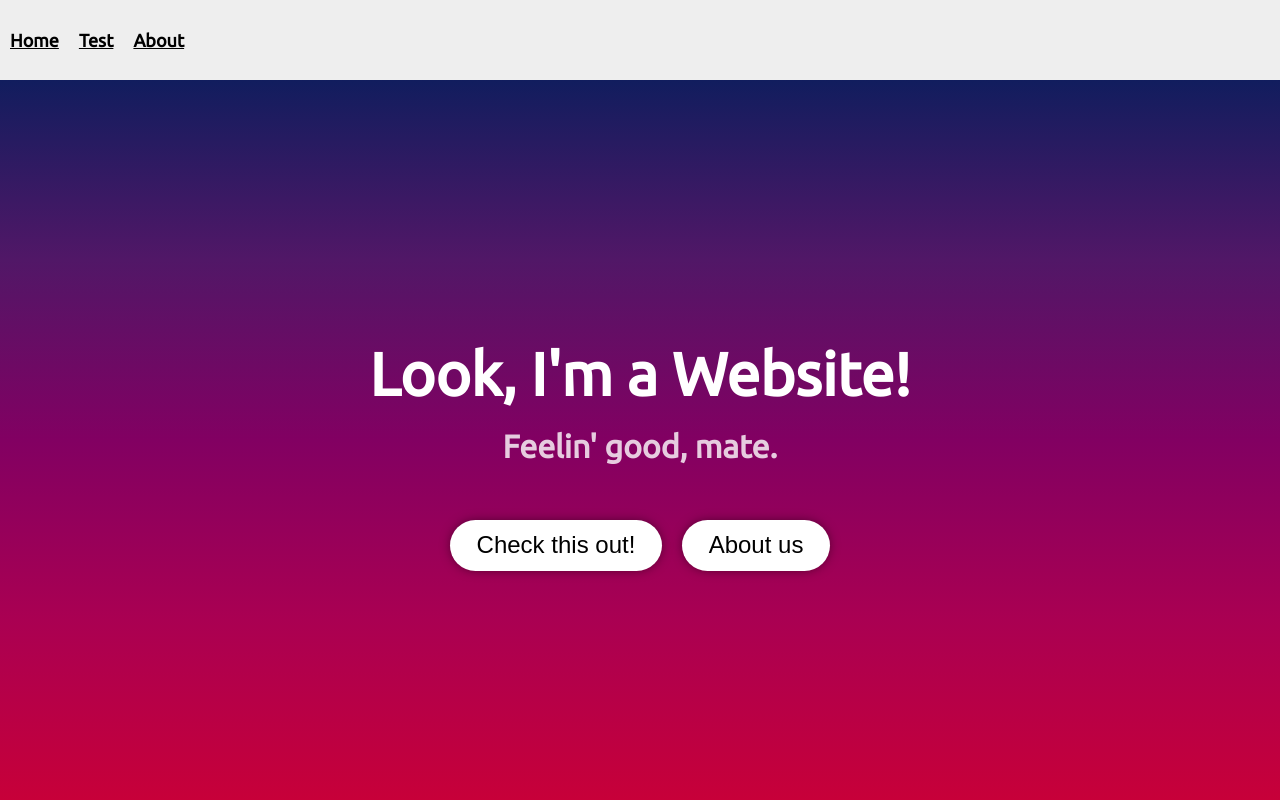
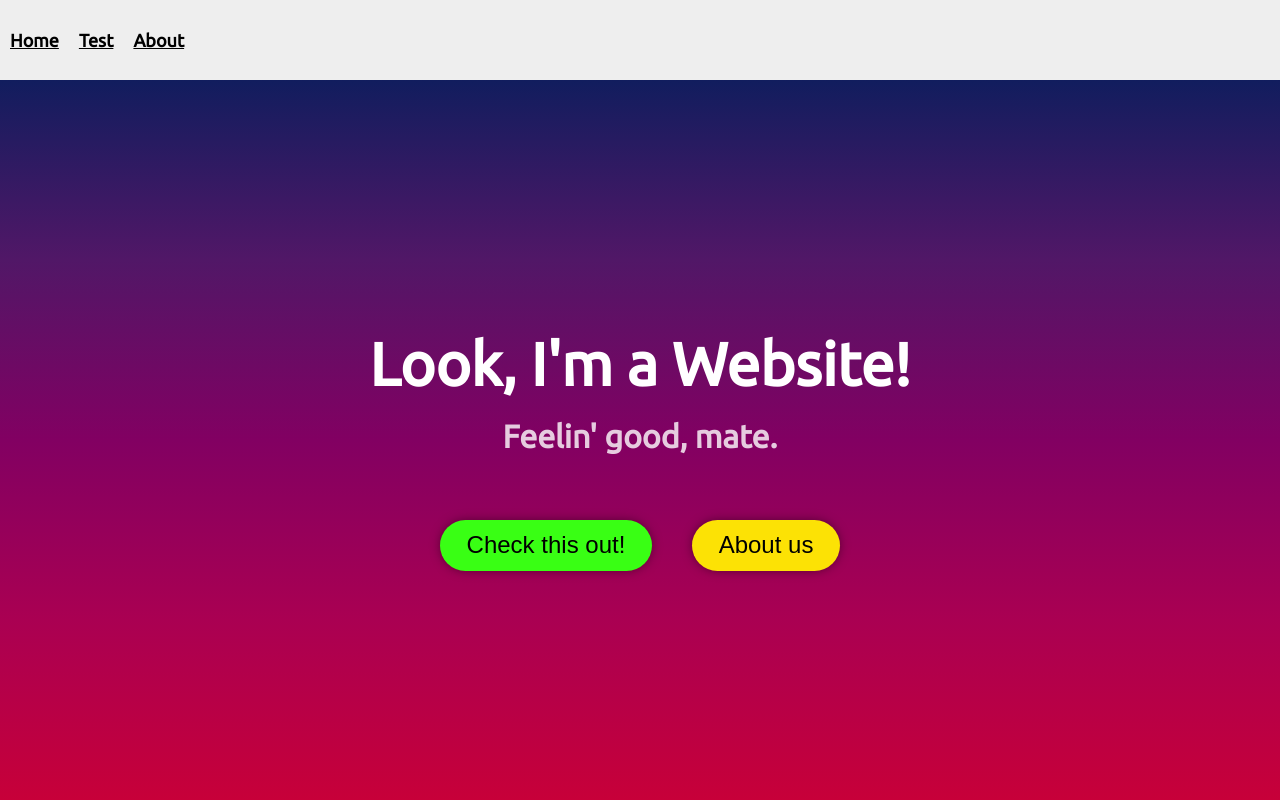
Before and after one commit to HeaGleZone/gatsby-starter-mike, a Gatsby site: page / in a window 1280 px wide. Shown: the top 800 px of the page. Built offline with nearby package versions, Linux system fonts and the light colour scheme; Gatsby itself is replaced by a stand-in of ours.

Commit message:
Hero - call to action

```diff
--- a/src/components/Button/Button.tsx
+++ b/src/components/Button/Button.tsx
@@ -6,15 +6,22 @@ import { ButtonStyled } from './styles';
 interface Props {
   onClick?: React.MouseEventHandler<HTMLButtonElement>;
   anchorTo?: string;
+  styles?: {
+    color: string;
+    background: string;
+  };
 }
 
-const Button: React.FC<Props> = ({ children, onClick, anchorTo }) => {
+const Button: React.FC<Props> = ({ children, onClick, anchorTo, styles }) => {
   const moveToPage = () => {
     navigate(anchorTo as string);
   };
 
   return (
-    <ButtonStyled onClick={onClick}>
+    <ButtonStyled
+      onClick={onClick || moveToPage}
+      styles={styles || { color: 'black', background: 'white' }}
+    >
       <p>{children}</p>
     </ButtonStyled>
   );
--- a/src/components/Button/styles.ts
+++ b/src/components/Button/styles.ts
@@ -1,24 +1,30 @@
 import styled from 'styled-components';
 
-const ButtonStyled = styled.button`
+interface ButtonProps {
+  styles: {
+    color: string;
+    background: string;
+  };
+}
+
+const ButtonStyled = styled.button<ButtonProps>`
   position: relative;
   padding: 0.5em 2em;
-  background: white;
+  background: ${props => props.styles.background};
   border-radius: 100px;
   outline: none;
   border: none;
-  /* border-width: 2px;
-  border-style: solid;
-  border-color: black; */
-  margin: 10px;
+  margin: 20px;
   cursor: pointer;
   z-index: 100;
+  /* mix-blend-mode: ${props =>
+    props.styles.background && props.styles.color ? 'unset' : 'difference'}; */
   box-shadow: 0px 0px 12px -2px rgba(0, 0, 0, 0.6);
 
   & p {
     position: relative;
     margin: 0;
-    color: black;
+    color: ${props => props.styles.color};
     font-size: 24px;
   }
 
--- a/src/containers/Layout/HeroContent.tsx
+++ b/src/containers/Layout/HeroContent.tsx
@@ -1,6 +1,6 @@
 import React from 'react';
 
-import { Navbar, Button } from '../../components';
+import { Button } from '../../components';
 import { Hero, ButtonGroup } from '../';
 
 const doSomething = () => {
@@ -12,8 +12,18 @@ const HeroContent = () => (
     <h1>Look, I'm a Website!</h1>
     <h2>Feelin' good, mate.</h2>
     <ButtonGroup>
-      <Button onClick={doSomething}>Check this out!</Button>
-      <Button>About us</Button>
+      <Button
+        onClick={doSomething}
+        styles={{ color: 'black', background: '#39ff14' }}
+      >
+        Check this out!
+      </Button>
+      <Button
+        anchorTo="/using-typescript/"
+        styles={{ color: 'black', background: '#fce205' }}
+      >
+        About us
+      </Button>
     </ButtonGroup>
   </Hero>
 );
```
